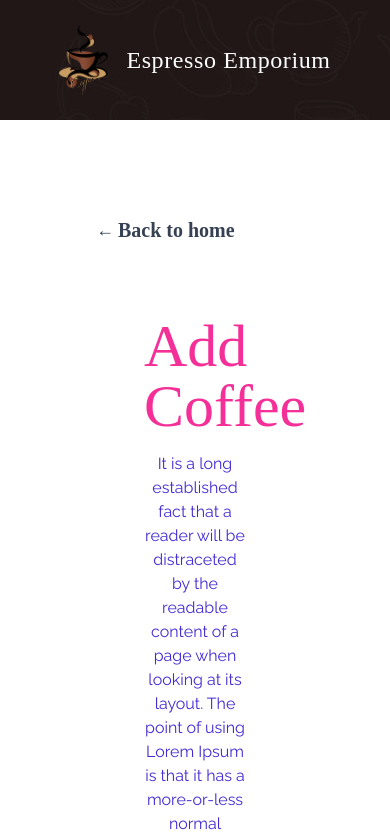
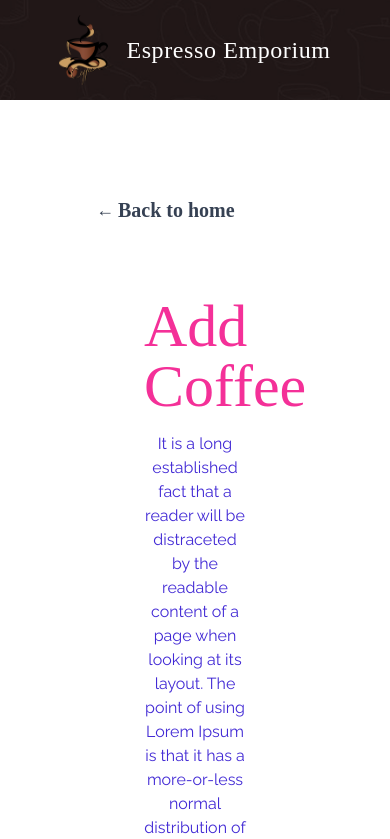
Before and after one commit to ziaul-hoque4820/coffee-store, a React (Vite) app in the folder coffee-store-client/: page /addCoffee in a window 390 px wide. Shown: the top 839 px of the page. Built offline with nearby package versions, Linux system fonts and the light colour scheme; a web font is replaced by a local one.

Commit message:
header design change

```diff
--- a/coffee-store-client/src/components/Header.jsx
+++ b/coffee-store-client/src/components/Header.jsx
@@ -3,12 +3,11 @@ import { getImageUrl, getMoreImageUrl } from '../utils/utils'
 
 function Header() {
     return (
-        <header className="w-full bg-transparent">
+        <header>
             <div
-                className="max-w-screen-xl mx-auto bg-cover bg-center relative flex items-center justify-center px-4 sm:px-6 md:px-8 overflow-hidden"
+                className="w-full h-[100px] sm:h-[120px] md:h-[120px] bg-cover bg-center relative flex items-center justify-center"
                 style={{
                     backgroundImage: `url(${getImageUrl("header-bg.png")})`,
-                    minHeight: '120px'
                 }}
             >
                 <div className="absolute inset-0 bg-black/40"></div>
```
